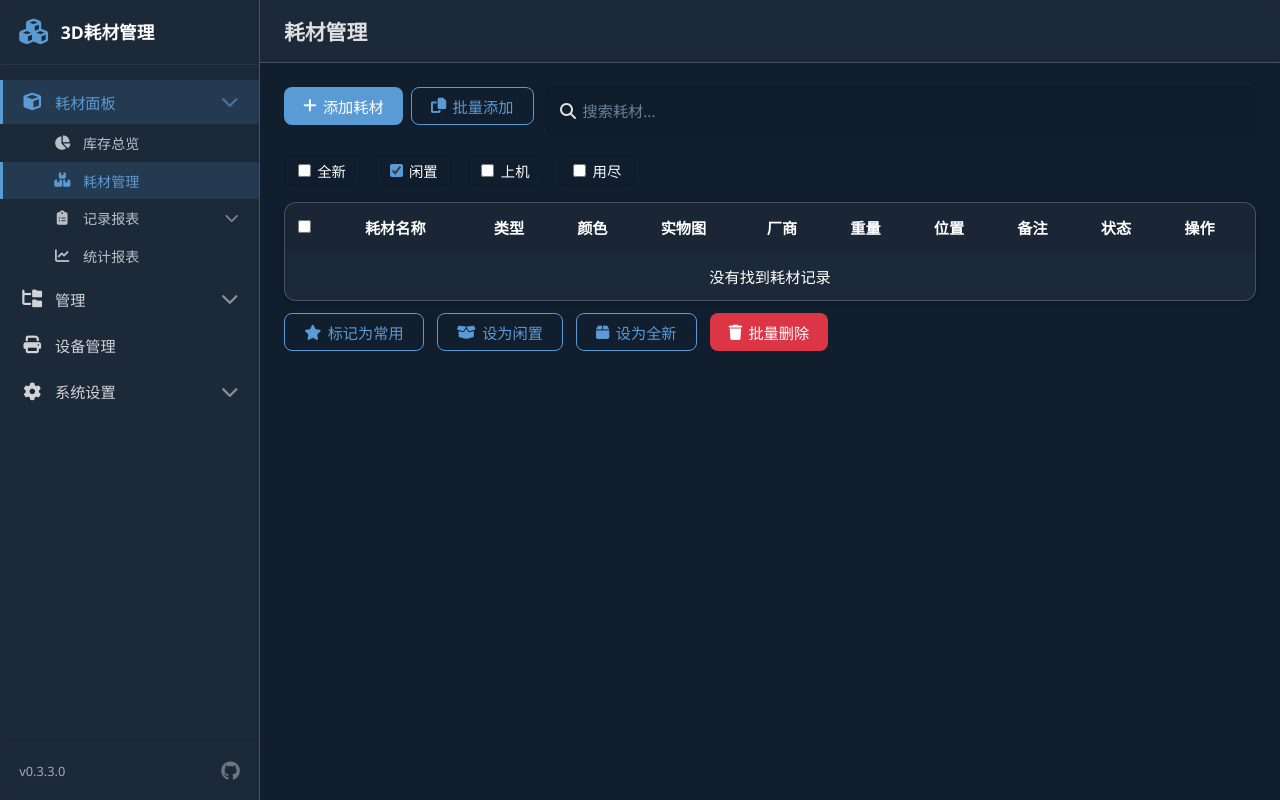
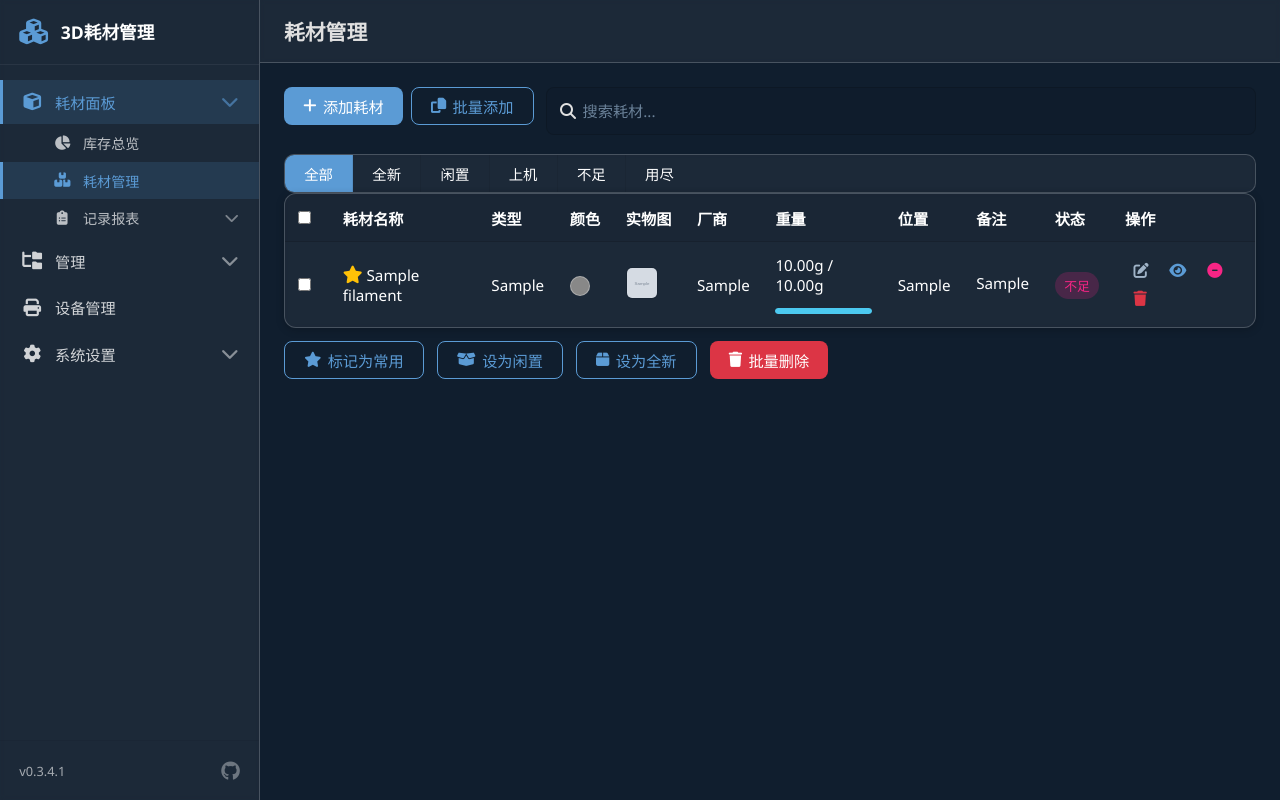
Before and after one commit to pixelpulse0x1/3DFilamentManagement, a Flask app: page /dashboard/filaments in a window 1280 px wide. Run offline with Flask 3, Linux system fonts and the light colour scheme; data comes from the database, SQL or seed files in the repository; tables that the repository leaves empty hold one stand-in row (values such as "Sample post"); grey boxes marked "Sample" are stand-in pictures.

Commit message:
新功能:增加报表图表,修复bug

```diff
--- a/docker-compose.yml
+++ b/docker-compose.yml
@@ -1,7 +1,7 @@
 services:
   3d-consumables-inventory-management-system:
     build: .
-    image: pixelpulse01/3d-consumables-inventory-management-system:v0.3.3.0
+    image: pixelpulse01/3d-consumables-inventory-management-system:v0.3.4.1
     container_name: 3d-consumables-inventory-management-system
     restart: unless-stopped
 
--- a/modules/base/routes.py
+++ b/modules/base/routes.py
@@ -93,20 +93,20 @@ def dashboard_logs():
                            active_sub="logs")
 
 
-@base_bp.route("/dashboard/stats")
-def dashboard_stats():
-    return render_template("dashboard/stats.html",
-                           active_background=_bg_for_template(),
-                           active_nav="dashboard",
-                           active_sub="stats")
-
-
 @base_bp.route("/dashboard/daily")
 def dashboard_daily():
     return render_template("dashboard/daily.html",
                            active_background=_bg_for_template(),
                            active_nav="dashboard",
                            active_sub="daily")
+
+
+@base_bp.route("/dashboard/filament-stats")
+def dashboard_filament_stats():
+    return render_template("dashboard/filament_stats.html",
+                           active_background=_bg_for_template(),
+                           active_nav="dashboard",
+                           active_sub="filament_stats")
 
 
 @base_bp.route("/materials")
@@ -189,6 +189,10 @@ def api_settings():
                 result["card_opacity"] = card_opacity
                 result["card_color"] = card_color
                 result["card_blur"] = card_blur
+                lt = conn.execute(
+                    "SELECT value FROM system_settings WHERE key = 'low_weight_threshold'"
+                ).fetchone()
+                result["low_weight_threshold"] = int(lt["value"]) if lt else 100
                 return jsonify(result)
             else:
                 data = request.get_json() or {}
@@ -229,6 +233,17 @@ def api_settings():
                     except (ValueError, TypeError):
                         pass
 
+                if "low_weight_threshold" in data:
+                    try:
+                        val = int(data["low_weight_threshold"])
+                        if val > 0:
+                            conn.execute(
+                                "INSERT OR REPLACE INTO system_settings (key, value) VALUES ('low_weight_threshold', ?)",
+                                (str(val),),
+                            )
+                    except (ValueError, TypeError):
+                        pass
+
                 conn.commit()
                 row = conn.execute("SELECT * FROM settings WHERE id = 1").fetchone()
                 result = dict(row)
@@ -236,6 +251,10 @@ def api_settings():
                 result["card_opacity"] = card_opacity
                 result["card_color"] = card_color
                 result["card_blur"] = card_blur
+                lt = conn.execute(
+                    "SELECT value FROM system_settings WHERE key = 'low_weight_threshold'"
+                ).fetchone()
+                result["low_weight_threshold"] = int(lt["value"]) if lt else 100
                 return jsonify({"status": "success", "settings": result})
     except Exception as e:
         logger.error("Settings error: %s", e)
--- a/modules/db.py
+++ b/modules/db.py
@@ -327,6 +327,7 @@ def _seed_data(conn, data_dir):
         ("card_opacity", "0.05"),
         ("card_color", "#ffffff"),
         ("card_blur", "2"),
+        ("low_weight_threshold", "100"),
     ]:
         conn.execute("INSERT OR IGNORE INTO system_settings (key, value) VALUES (?, ?)", (k, v))
 
--- a/modules/filaments/routes.py
+++ b/modules/filaments/routes.py
@@ -260,7 +260,8 @@ def api_usage_records():
     try:
         with get_db(data_dir) as conn:
             rows = conn.execute("""
-                SELECT ur.*, f.name AS filament_name, f.purchase_price, f.initial_weight
+                SELECT ur.*, f.name AS filament_name, f.material_type,
+                       f.purchase_price, f.initial_weight
                 FROM usage_records ur
                 JOIN filaments f ON ur.filament_id = f.id
                 ORDER BY ur.id DESC
@@ -276,6 +277,7 @@ def api_usage_records():
                     "id": r["id"],
                     "filament_id": r["filament_id"],
                     "filament_name": r["filament_name"],
+                    "material_type": r["material_type"],
                     "used_weight": r["used_weight"],
                     "note": r["note"],
                     "used_at": r["used_at"],
@@ -484,3 +486,64 @@ def api_statistics():
     except Exception as e:
         logger.error("Statistics error: %s", e)
         return jsonify({"status": "error", "error": str(e)}), 500
+
+
+# ─── Cross Matrix Statistics ───
+
+@filaments_bp.route("/api/stats/matrix", methods=["GET"])
+def api_stats_matrix():
+    """Return material_type × 5-state cross matrix with mutually exclusive statuses."""
+    data_dir = _data_dir()
+    matrix_filter = request.args.get("filter", "all")
+    try:
+        with get_db(data_dir) as conn:
+            t_row = conn.execute(
+                "SELECT CAST(value AS INTEGER) FROM system_settings WHERE key = 'low_weight_threshold'"
+            ).fetchone()
+            threshold = t_row[0] if t_row else 100
+
+            rows = conn.execute("""
+                SELECT
+                    f.material_type,
+                    SUM(CASE WHEN f.current_weight > :thresh AND f.status = '全新' THEN 1 ELSE 0 END) AS 全新,
+                    SUM(CASE WHEN f.current_weight > :thresh AND f.status = '闲置' THEN 1 ELSE 0 END) AS 闲置,
+                    SUM(CASE WHEN f.current_weight > :thresh AND f.status = '上机' THEN 1 ELSE 0 END) AS 上机,
+                    SUM(CASE WHEN f.current_weight > 0 AND f.current_weight <= :thresh THEN 1 ELSE 0 END) AS 不足,
+                    SUM(CASE WHEN f.current_weight = 0 THEN 1 ELSE 0 END) AS 用尽
+                FROM filaments f
+                GROUP BY f.material_type
+                ORDER BY f.material_type
+            """, {"thresh": threshold}).fetchall()
+
+            matrix = []
+            for r in rows:
+                entry = {
+                    "material_type": r["material_type"],
+                    "全新": r["全新"], "闲置": r["闲置"], "上机": r["上机"],
+                    "不足": r["不足"], "用尽": r["用尽"],
+                }
+                entry["total"] = entry["全新"] + entry["闲置"] + entry["上机"] + entry["不足"] + entry["用尽"]
+                matrix.append(entry)
+
+            # For pie chart: aggregate by filter
+            statuses = ["全新", "闲置", "上机", "不足", "用尽"]
+            if matrix_filter != "all" and matrix_filter in statuses:
+                pie_data = [
+                    {"material_type": m["material_type"], "count": m[matrix_filter]}
+                    for m in matrix if m[matrix_filter] > 0
+                ]
+            else:
+                pie_data = [
+                    {"material_type": m["material_type"], "count": m["total"]}
+                    for m in matrix if m["total"] > 0
+                ]
+
+            return jsonify({
+                "matrix": matrix,
+                "pie_data": pie_data,
+                "threshold": threshold,
+                "filter": matrix_filter,
+            })
+    except Exception as e:
+        logger.error("Matrix stats error: %s", e)
+        return jsonify({"status": "error", "error": str(e)}), 500
--- a/static/css/main.css
+++ b/static/css/main.css
@@ -1413,35 +1413,6 @@ input, select, textarea { font-size: 16px; }
 
 .status-radio:last-child { border-right: none; }
 
-/* ─── Filter Checkboxes ─── */
-
-.filter-checkboxes {
-    display: flex;
-    gap: 1rem;
-    margin-bottom: 1rem;
-    flex-wrap: wrap;
-}
-
-.filter-checkbox {
-    display: flex;
-    align-items: center;
-    gap: 0.4rem;
-    cursor: pointer;
-    font-size: 0.9rem;
-    color: var(--ha-card-color);
-    padding: 0.3rem 0.8rem;
-    border-radius: 6px;
-    background: rgba(0, 0, 0, 0.03);
-    border: 1px solid rgba(0, 0, 0, 0.1);
-    transition: all 0.2s;
-}
-
-.filter-checkbox:hover { background: rgba(0, 0, 0, 0.06); }
-
-.filter-checkbox input[type="checkbox"] {
-    accent-color: var(--primary);
-}
-
 .status-radio input { display: none; }
 
 .status-radio:hover { background: rgba(0, 0, 0, 0.04); }
--- a/static/js/app.js
+++ b/static/js/app.js
@@ -14,7 +14,7 @@ let settings = {};
 let longPressTimer = null;
 let currentSort = { field: null, direction: 'none' };
 let currentSearchTerm = '';
-let currentStatusFilters = new Set(['闲置']);
+let currentFilamentFilter = 'all';
 
 const presetColors = [
     '#000000','#FFFFFF','#808080','#C0C0C0','#FF0000','#0000FF','#008000','#FFFF00','#FFA500','#FFC0CB',
@@ -48,6 +48,9 @@ document.addEventListener('DOMContentLoaded', function () {
         card.addEventListener('click', toggleWeightUnit);
     });
 
+    // Filament stats matrix page
+    if (document.getElementById('matrixTableBody')) loadMatrixStats();
+
     // Status filter radio buttons on overview page
     document.querySelectorAll('input[name="filterStatus"]').forEach(radio => {
         radio.addEventListener('change', function () {
@@ -71,11 +74,12 @@ document.addEventListener('DOMContentLoaded', function () {
     }
 });
 
-// Status helpers
+// Status helpers (5 mutually exclusive states: 全新/闲置/上机/不足/用尽)
 function getStatusClass(filament) {
     const s = filament.status || '全新';
-    if (s === '用尽') return 'status-used-up';
-    if (filament.current_weight < settings.threshold && s !== '用尽') return 'status-warning';
+    const low = settings.low_weight_threshold || 100;
+    if (s === '用尽' || filament.current_weight === 0) return 'status-used-up';
+    if (filament.current_weight > 0 && filament.current_weight <= low) return 'status-warning';
     if (s === '上机') return 'status-in-use';
     if (s === '闲置') return 'status-unopened';
     return 'status-new';
@@ -83,7 +87,9 @@ function getStatusClass(filament) {
 
 function getStatusText(filament) {
     const s = filament.status || '全新';
-    if (filament.current_weight > 0 && filament.current_weight < settings.threshold && s !== '用尽') return '库存不足';
+    const low = settings.low_weight_threshold || 100;
+    if (filament.current_weight === 0) return '用尽';
+    if (filament.current_weight > 0 && filament.current_weight <= low) return '不足';
     return s;
 }
 
@@ -225,8 +231,19 @@ function applyFilters(filamentsList) {
             (f.color && f.color.toLowerCase().includes(term))
         );
     }
-    if (currentStatusFilters.size > 0 && currentStatusFilters.size < 4) {
-        filtered = filtered.filter(f => currentStatusFilters.has(f.status || '全新'));
+    if (currentFilamentFilter !== 'all') {
+        const low = settings.low_weight_threshold || 100;
+        if (currentFilamentFilter === '不足') {
+            filtered = filtered.filter(f => f.current_weight > 0 && f.current_weight <= low);
+        } else if (currentFilamentFilter === '用尽') {
+            filtered = filtered.filter(f => f.current_weight === 0);
+        } else {
+            // 全新/闲置/上机: mutual exclusion with 不足
+            filtered = filtered.filter(f => {
+                if (f.current_weight > 0 && f.current_weight <= low) return false;
+                return f.status === currentFilamentFilter;
+            });
+        }
     }
     return filtered;
 }
@@ -291,12 +308,15 @@ function bindEvents() {
     const si = document.getElementById('searchInput');
     if (si) si.addEventListener('input', function () { currentSearchTerm = this.value.toLowerCase(); renderFilamentTable(applyFilters(filaments)); });
 
-    // Status filter checkboxes
-    document.querySelectorAll('#statusFilterCheckboxes input[type="checkbox"]').forEach(cb => {
-        cb.addEventListener('change', function () {
-            if (this.checked) currentStatusFilters.add(this.value);
-            else currentStatusFilters.delete(this.value);
+    // Status filter radio buttons
+    document.querySelectorAll('input[name="filamentFilter"]').forEach(radio => {
+        radio.addEventListener('change', function () {
+            if (this.checked) {
+                currentFilamentFilter = this.value;
+                document.querySelectorAll('#filamentFilterGroup .status-radio').forEach(l => l.classList.remove('active'));
+                this.parentElement.classList.add('active');
                 renderFilamentTable(applyFilters(filaments));
+            }
         });
     });
 
@@ -536,13 +556,14 @@ function withdrawUsageRecord(recordId) {
 // Render usage summary (daily stats page only)
 function renderUsageSummary(records) {
     const dailyTable = document.getElementById('dailySummaryTable');
-    if (!dailyTable) return;
     const daily = {};
     records.forEach(r => {
         const date = new Date(r.used_at).toISOString().split('T')[0];
         if (!daily[date]) daily[date] = { weight: 0, cost: 0 };
         daily[date].weight += r.used_weight; daily[date].cost += r.used_cost || 0;
     });
+
+    if (dailyTable) {
         dailyTable.innerHTML = '';
         if (records.length === 0) {
             dailyTable.innerHTML = '<tr><td colspan="3" style="text-align:center;">暂无使用数据</td></tr>';
@@ -551,7 +572,61 @@ function renderUsageSummary(records) {
                 dailyTable.innerHTML += '<tr><td>'+date+'</td><td>'+daily[date].weight.toFixed(2)+'</td><td>¥'+daily[date].cost.toFixed(2)+'</td></tr>';
             });
         }
+    }
+
     updateDailyUsageChart(daily);
+    updateMonthlyUsageChart(records);
+    updateCumulativeStats(records);
+}
+
+let monthlyUsageChart = null;
+
+function updateMonthlyUsageChart(records) {
+    const ctx = document.getElementById('monthlyUsageChart');
+    if (!ctx) return;
+    if (monthlyUsageChart) monthlyUsageChart.destroy();
+
+    const monthly = {};
+    records.forEach(r => {
+        const m = new Date(r.used_at).toISOString().slice(0, 7);
+        if (!monthly[m]) monthly[m] = 0;
+        monthly[m] += r.used_weight;
+    });
+    const months = Object.keys(monthly).sort();
+
+    monthlyUsageChart = new Chart(ctx.getContext('2d'), {
+        type: 'line',
+        data: {
+            labels: months,
+            datasets: [{
+                label: '耗材使用量 (g)', data: months.map(m => monthly[m].toFixed(2)),
+                borderColor: '#f72585', backgroundColor: 'rgba(247,37,133,0.1)',
+                tension: 0.3, fill: true,
+            }]
+        },
+        options: { responsive: true, maintainAspectRatio: false, scales: { y: { beginAtZero: true } } }
+    });
+}
+
+function updateCumulativeStats(records) {
+    const tbody = document.getElementById('cumulativeStatsTable');
+    if (!tbody) return;
+    const byType = {};
+    records.forEach(r => {
+        const t = r.material_type || '未知';
+        if (!byType[t]) byType[t] = { weight: 0, cost: 0 };
+        byType[t].weight += r.used_weight;
+        byType[t].cost += r.used_cost || 0;
+    });
+    const sorted = Object.entries(byType).sort((a, b) => b[1].weight - a[1].weight);
+    tbody.innerHTML = '';
+    if (sorted.length === 0) {
+        tbody.innerHTML = '<tr><td colspan="3" style="text-align:center;">暂无使用数据</td></tr>';
+        return;
+    }
+    sorted.forEach(([type, data]) => {
+        tbody.innerHTML += '<tr><td>'+type+'</td><td>'+data.weight.toFixed(2)+'</td><td>¥'+data.cost.toFixed(2)+'</td></tr>';
+    });
 }
 
 function updateDailyUsageChart(dailySummary) {
@@ -946,6 +1021,92 @@ function deleteFilament(id) {
     fetch('/api/filaments/'+id, { method:'DELETE' }).then(r=>r.json()).then(d=>{if(d.status==='success')loadData();});
 }
 
+// ─── Filament Stats Matrix ───
+
+let matrixPie = null;
+let currentMatrixFilter = 'all';
+
+function loadMatrixStats() {
+    document.querySelectorAll('input[name="matrixFilter"]').forEach(radio => {
+        radio.addEventListener('change', function () {
+            if (this.checked) {
+                currentMatrixFilter = this.value;
+                document.querySelectorAll('#matrixFilterGroup .status-radio').forEach(l => l.classList.remove('active'));
+                this.parentElement.classList.add('active');
+                fetchMatrixStats();
+            }
+        });
+    });
+    fetchMatrixStats();
+}
+
+function fetchMatrixStats() {
+    fetch('/api/stats/matrix?filter=' + currentMatrixFilter)
+        .then(r => r.json())
+        .then(data => {
+            renderMatrixTable(data.matrix);
+            renderMatrixPie(data.pie_data, data.filter);
+        })
+        .catch(err => console.error('矩阵加载失败:', err));
+}
+
+function renderMatrixTable(matrix) {
+    const tbody = document.getElementById('matrixTableBody');
+    if (!tbody) return;
+    tbody.innerHTML = '';
+    if (!matrix || matrix.length === 0) {
+        tbody.innerHTML = '<tr><td colspan="7" style="text-align:center;">暂无数据</td></tr>';
+        return;
+    }
+    matrix.forEach(r => {
+        tbody.innerHTML += `<tr>
+            <td><strong>${r.material_type}</strong></td>
+            <td>${r['全新'] || '-'}</td><td>${r['闲置'] || '-'}</td>
+            <td>${r['上机'] || '-'}</td><td>${r['不足'] || '-'}</td>
+            <td>${r['用尽'] || '-'}</td><td>${r.total}</td></tr>`;
+    });
+}
+
+function renderMatrixPie(pieData, filter) {
+    const ctx = document.getElementById('matrixPieChart');
+    if (!ctx) return;
+    if (matrixPie) matrixPie.destroy();
+
+    const title = document.getElementById('pieChartTitle');
+    const statusNames = { all: '耗材类型分布', '全新': '全新 — 类型分布', '闲置': '闲置 — 类型分布',
+                          '上机': '上机 — 类型分布', '不足': '不足 — 类型分布', '用尽': '用尽 — 类型分布' };
+    if (title) title.textContent = statusNames[filter] || '耗材类型分布';
+
+    const labels = pieData.map(d => d.material_type);
+    const values = pieData.map(d => d.count);
+    const colors = ['#5b9bd5','#3a0ca3','#4cc9f0','#f72585','#7209b7','#20b2aa','#ff8c00',
+                    '#556b2f','#8b0000','#4682b4','#daa520','#9acd32','#cd5c5c','#6495ed'];
+
+    matrixPie = new Chart(ctx.getContext('2d'), {
+        type: 'pie',
+        data: {
+            labels: labels,
+            datasets: [{ data: values, backgroundColor: colors.slice(0, labels.length) }]
+        },
+        options: {
+            responsive: true, maintainAspectRatio: false,
+            plugins: {
+                legend: { position: 'right', labels: { color: getComputedStyle(document.documentElement).getPropertyValue('--ha-card-color').trim() } },
+                datalabels: {
+                    color: '#fff',
+                    font: { weight: 'bold', size: 11 },
+                    formatter: (value, ctx) => {
+                        const total = ctx.dataset.data.reduce((a, b) => a + b, 0);
+                        const pct = total > 0 ? ((value / total) * 100).toFixed(1) : 0;
+                        return value > 0 ? `${pct}%` : '';
+                    },
+                }
+            }
+        },
+        plugins: [ChartDataLabels]
+    });
+}
+
 // ─── Lightbox ───
 
 function openLightbox(url) {
--- a/templates/components/sidebar.html
+++ b/templates/components/sidebar.html
@@ -19,22 +19,22 @@
                 </a></li>
                 <!-- 记录报表（三级菜单） -->
                 <li class="nav-subgroup" data-subgroup="logs">
-                    <a class="nav-subparent {{ 'active' if active_sub in ('logs', 'daily') }}" data-target="logs">
+                    <a class="nav-subparent {{ 'active' if active_sub in ('logs', 'daily', 'filament_stats') }}" data-target="logs">
                         <i class="fa-solid fa-clipboard-list"></i> 记录报表
                         <i class="fa-solid fa-chevron-down accordion-arrow"></i>
                     </a>
-                    <ul class="nav-grandchildren {{ 'open' if active_sub in ('logs', 'daily') }}" id="logsGrandchildren">
+                    <ul class="nav-grandchildren {{ 'open' if active_sub in ('logs', 'daily', 'filament_stats') }}" id="logsGrandchildren">
                         <li><a href="/dashboard/logs" class="{{ 'active' if active_sub == 'logs' }}">
                             <i class="fa-solid fa-list-ul"></i> 使用记录
                         </a></li>
                         <li><a href="/dashboard/daily" class="{{ 'active' if active_sub == 'daily' }}">
-                            <i class="fa-solid fa-chart-bar"></i> 每日统计
+                            <i class="fa-solid fa-chart-bar"></i> 使用图表
+                        </a></li>
+                        <li><a href="/dashboard/filament-stats" class="{{ 'active' if active_sub == 'filament_stats' }}">
+                            <i class="fa-solid fa-table-cells"></i> 耗材统计
                         </a></li>
                     </ul>
                 </li>
-                <li><a href="/dashboard/stats" class="{{ 'active' if active_sub == 'stats' }}">
-                    <i class="fa-solid fa-chart-line"></i> 统计报表
-                </a></li>
             </ul>
         </li>
 
@@ -87,7 +87,7 @@
         </li>
     </ul>
     <div class="sidebar-footer">
-        <span>v0.3.3.0</span>
+        <span>v0.3.4.1</span>
         <a href="https://github.com/pixelpulse0x1" target="_blank" rel="noopener noreferrer" class="github-link" title="GitHub">
             <i class="fab fa-github"></i>
         </a>
--- a/templates/dashboard/filaments.html
+++ b/templates/dashboard/filaments.html
@@ -17,11 +17,13 @@
             <input type="text" id="searchInput" placeholder="搜索耗材...">
         </div>
     </div>
-    <div class="filter-checkboxes" id="statusFilterCheckboxes">
-        <label class="filter-checkbox"><input type="checkbox" value="全新"> 全新</label>
-        <label class="filter-checkbox"><input type="checkbox" value="闲置" checked> 闲置</label>
-        <label class="filter-checkbox"><input type="checkbox" value="上机"> 上机</label>
-        <label class="filter-checkbox"><input type="checkbox" value="用尽"> 用尽</label>
+    <div class="status-radio-group" id="filamentFilterGroup">
+        <label class="status-radio active"><input type="radio" name="filamentFilter" value="all" checked> 全部</label>
+        <label class="status-radio"><input type="radio" name="filamentFilter" value="全新"> 全新</label>
+        <label class="status-radio"><input type="radio" name="filamentFilter" value="闲置"> 闲置</label>
+        <label class="status-radio"><input type="radio" name="filamentFilter" value="上机"> 上机</label>
+        <label class="status-radio"><input type="radio" name="filamentFilter" value="不足"> 不足</label>
+        <label class="status-radio"><input type="radio" name="filamentFilter" value="用尽"> 用尽</label>
     </div>
 
     <div class="table-container">
```
Also changed, not shown: templates/dashboard/daily.html (+28 -5 lines), templates/dashboard/filament_stats.html (added, +45 -0 lines), templates/dashboard/stats.html (deleted, +0 -30 lines). Lines whose indentation alone changed are shown as unchanged.
